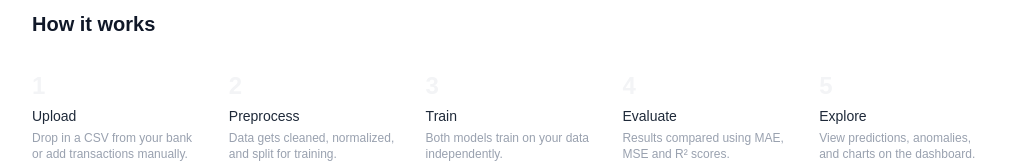
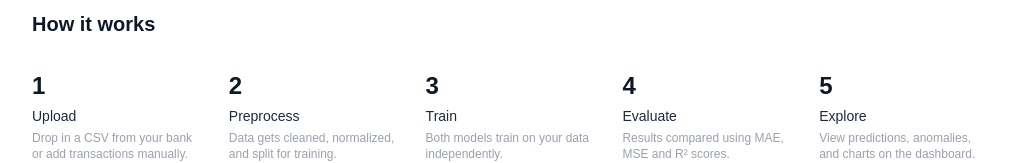
Before and after one commit to raghavbtech/ai-finance, a Next.js app in the folder frontend/: page / in a window 1280 px wide. Shown: the part 1188-1351 px from the top of the page, without its empty margins (128-1151 px from the left). Built offline with nearby package versions, Linux system fonts and the light colour scheme; no server answers.

Commit message:
Fixed visualization

```diff
--- a/frontend/app/page.tsx
+++ b/frontend/app/page.tsx
@@ -136,27 +136,27 @@ export default function LandingPage() {
         <h2 className="text-xl font-semibold mb-8">How it works</h2>
         <div className="grid sm:grid-cols-5 gap-6 text-sm">
           <div>
-            <p className="text-2xl font-bold text-gray-100 mb-1">1</p>
+            <p className="text-2xl font-bold text-black-100 mb-1">1</p>
             <p className="font-medium text-gray-800 mb-1">Upload</p>
             <p className="text-gray-400 text-xs">Drop in a CSV from your bank or add transactions manually.</p>
           </div>
           <div>
-            <p className="text-2xl font-bold text-gray-100 mb-1">2</p>
+            <p className="text-2xl font-bold text-black-100 mb-1">2</p>
             <p className="font-medium text-gray-800 mb-1">Preprocess</p>
             <p className="text-gray-400 text-xs">Data gets cleaned, normalized, and split for training.</p>
           </div>
           <div>
-            <p className="text-2xl font-bold text-gray-100 mb-1">3</p>
+            <p className="text-2xl font-bold text-black-100 mb-1">3</p>
             <p className="font-medium text-gray-800 mb-1">Train</p>
             <p className="text-gray-400 text-xs">Both models train on your data independently.</p>
           </div>
           <div>
-            <p className="text-2xl font-bold text-gray-100 mb-1">4</p>
+            <p className="text-2xl font-bold text-black-100 mb-1">4</p>
             <p className="font-medium text-gray-800 mb-1">Evaluate</p>
             <p className="text-gray-400 text-xs">Results compared using MAE, MSE and R² scores.</p>
           </div>
           <div>
-            <p className="text-2xl font-bold text-gray-100 mb-1">5</p>
+            <p className="text-2xl font-bold text-black-100 mb-1">5</p>
             <p className="font-medium text-gray-800 mb-1">Explore</p>
             <p className="text-gray-400 text-xs">View predictions, anomalies, and charts on the dashboard.</p>
           </div>
```
